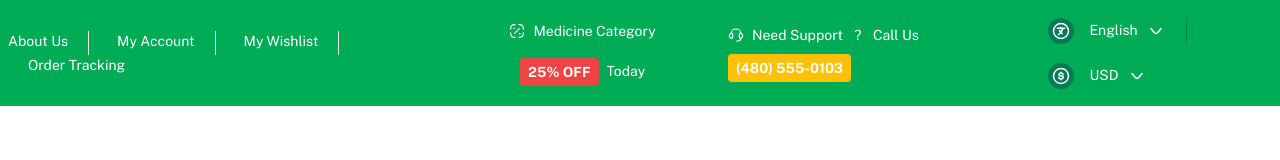
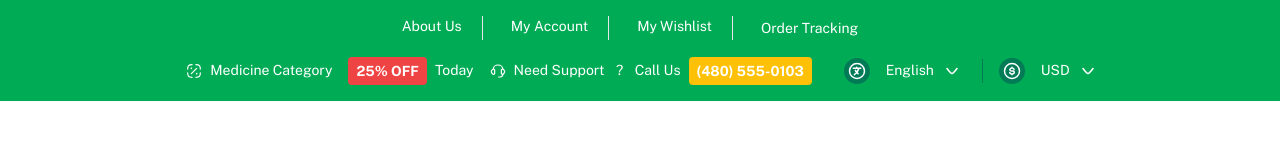
Before and after one commit to mdsajalali/inimal, a website: page index.html in a window 1280 px wide. Drawn offline with nearby package versions, Linux system fonts and the light colour scheme.

Commit message:
header responsive done

```diff
--- a/index.html
+++ b/index.html
@@ -14,10 +14,10 @@
     <!-- header code start here -->
     <header class="bg-primary text-white py-4">
       <div
-        class="wrapper flex flex-wrap lg:flex-nowrap items-center justify-between gap-4"
+        class="wrapper flex flex-wrap 2xl:flex-nowrap items-center 2xl:justify-between justify-center gap-4"
       >
         <ul
-          class="flex flex-wrap justify-center lg:justify-start items-center w-full lg:w-auto gap-x-3 md:gap-x-2"
+          class="flex flex-wrap justify-center 2xl:justify-start items-center w-full 2xl:w-auto gap-x-3 md:gap-x-2"
         >
           <li
             class="text-[14px] font-normal md:border-r h-6 md:pr-5 cursor-pointer"
@@ -107,10 +107,9 @@
                 class="appearance-none bg-primary text-white text-[14px] pr-6 pl-2 py-1 rounded outline-none cursor-pointer"
               >
                 <option value="usd">USD</option>
+                <option value="bdt">BDT</option>
                 <option value="eur">EUR</option>
                 <option value="gbp">GBP</option>
-                <option value="bdt">BDT</option>
-                <option value="inr">INR</option>
               </select>
               <img
                 class="absolute right-0 pointer-events-none"
```
Also changed, not shown: dist/output.css.
